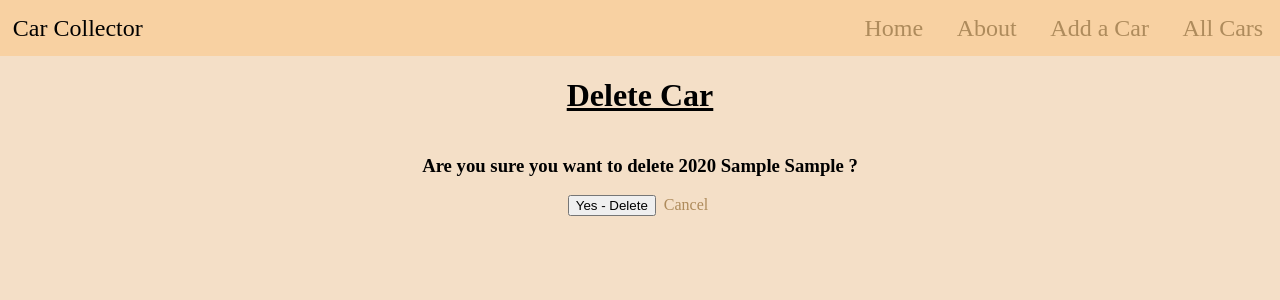
After one commit to zseever/carcollector, a Django app: page /cars/1/delete/ in a window 1280 px wide. The commit adds this page. Shown: the top 300 px of the page. Run offline with Django 4.2, Linux system fonts and the light colour scheme; tables that the repository leaves empty hold one stand-in row (values such as "Sample post").

Commit message:
Lab part 3 complete

```diff
--- a/main_app/models.py
+++ b/main_app/models.py
@@ -1,4 +1,5 @@
 from django.db import models
+from django.urls import reverse
 
 # Create your models here.
 class Car(models.Model):
@@ -8,3 +9,6 @@ class Car(models.Model):
 
     def __str__(self):
         return f'{self.year} {self.make} {self.model}'
+
+    def get_absolute_url(self):
+        return reverse('detail', kwargs={'car_id':self.id})
--- a/main_app/templates/base.html
+++ b/main_app/templates/base.html
@@ -12,9 +12,10 @@
 <body>
     <nav>
         <p class="align-left">Car Collector</p>
-        <a href="/">Home</a>
-        <a href="/about">About</a>
-        <a href="/cars">All Cars</a>
+        <a href="{% url 'home' %}">Home</a>
+        <a href="{% url 'about' %}">About</a>
+        <a href="{% url 'cars_create' %}">Add a Car</a>
+        <a href="{% url 'cars_index' %}">All Cars</a>
     </nav>
     {% block content %}
     {% endblock %}
--- a/main_app/templates/cars/detail.html
+++ b/main_app/templates/cars/detail.html
@@ -6,4 +6,9 @@
 <p>Car Model: {{car.model}}</p>
 <p>Year: {{car.year}}</p>
 
+<div>
+    <a href="{% url 'cars_update' car.id %}">Edit</a>
+    <a href="{% url 'cars_delete' car.id %}">Delete</a>
+</div>
+
 {% endblock %}
--- a/main_app/templates/cars/index.html
+++ b/main_app/templates/cars/index.html
@@ -4,7 +4,7 @@
 <h1>Cars</h1>
 
 {% for car in cars %}
-    <a href="{% url 'details' car.id %}">
+    <a href="{% url 'detail' car.id %}">
         <div class="card">
             <p>Make: {{ car.make }}</p>
             <p>Model: {{ car.model }}</p>
--- /dev/null
+++ b/main_app/templates/main_app/car_confirm_delete.html
@@ -0,0 +1,14 @@
+{% extends 'base.html' %}
+{% block content %}
+
+<h1>Delete Car</h1>
+
+<h3>Are you sure you want to delete {{object}} ?</h3>
+
+<form action="" method="POST">
+    {% csrf_token %}
+    <input type="submit" value="Yes - Delete">
+    <a href="{% url 'detail' car.id %}">Cancel</a>
+</form>
+
+{% endblock %}
--- a/main_app/urls.py
+++ b/main_app/urls.py
@@ -5,5 +5,8 @@ urlpatterns = [
     path('', views.home, name='home'),
     path('about/', views.about, name='about'),
     path('cars/', views.cars_index, name='cars_index'),
-    path('details/<int:car_id>/', views.cars_detail, name='details')
+    path('cars/<int:car_id>/', views.cars_detail, name='detail'),
+    path('cars/create/', views.CarCreate.as_view(), name="cars_create"),
+    path('cars/<int:pk>/update/', views.CarUpdate.as_view(), name="cars_update"),
+    path('cars/<int:pk>/delete/', views.CarDelete.as_view(), name="cars_delete"),
 ]
--- a/main_app/views.py
+++ b/main_app/views.py
@@ -1,4 +1,5 @@
 from django.shortcuts import render
+from django.views.generic.edit import CreateView,UpdateView,DeleteView
 
 from .models import Car
 
@@ -22,3 +23,16 @@ def cars_detail(request, car_id):
     return render(request, 'cars/detail.html', {
         'car':car
     })
+
+class CarCreate(CreateView):
+    model = Car
+    fields = '__all__'
+
+class CarUpdate(UpdateView):
+    model = Car
+    fields = '__all__'
+
+class CarDelete(DeleteView):
+    model = Car
+    fields = '__all__'
+    success_url = '/cars/'
```
Also changed, not shown: main_app/templates/main_app/car_form.html (added, +18 -0 lines).
